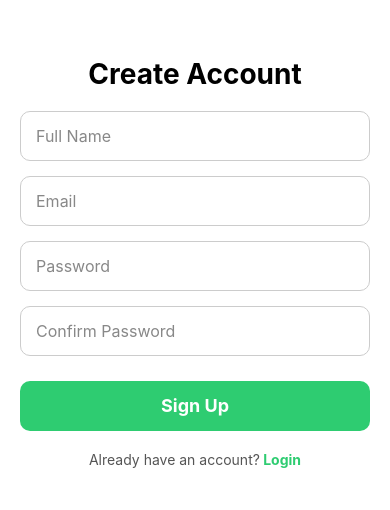
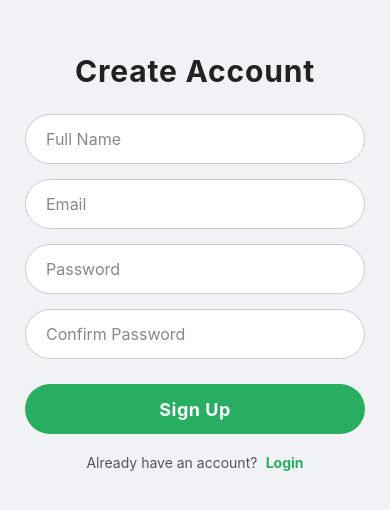
Before and after one commit to Sweep76/tasky, a React Native app: screen /Signup in a window 390 px wide. Shown: the part 160-670 px from the top of the page. Built offline with nearby package versions, Linux system fonts and the light colour scheme.

Commit message:
style: refix layout signupstyle ratio

```diff
--- a/styles/signupStyles.ts
+++ b/styles/signupStyles.ts
@@ -5,37 +5,41 @@ const styles = StyleSheet.create({
     flex: 1,
     justifyContent: "center",
     alignItems: "center",
-    backgroundColor: "#fff",
-    paddingHorizontal: 20,
+    backgroundColor: "#f0f2f5",
+    paddingHorizontal: 25,
   },
   title: {
-    fontSize: 28,
-    fontWeight: "bold",
-    marginBottom: 20,
+    fontSize: 30,
+    fontWeight: "700",
+    color: "#222",
+    marginBottom: 25,
+    letterSpacing: 0.8,
   },
   input: {
     width: "100%",
     height: 50,
-    borderWidth: 1,
-    borderColor: "#ccc",
-    borderRadius: 10,
-    paddingHorizontal: 15,
+    backgroundColor: "#fff",
+    borderRadius: 25,
+    paddingHorizontal: 20,
     fontSize: 16,
     marginBottom: 15,
+    borderWidth: 1.5,
+    borderColor: "#ccc",
   },
   button: {
-    backgroundColor: "#2ecc71",
+    backgroundColor: "#27ae60",
     width: "100%",
     height: 50,
     justifyContent: "center",
     alignItems: "center",
-    borderRadius: 10,
+    borderRadius: 25,
     marginTop: 10,
   },
   buttonText: {
     color: "#fff",
     fontSize: 18,
     fontWeight: "bold",
+    letterSpacing: 0.5,
   },
   signupContainer: {
     flexDirection: "row",
@@ -47,8 +51,9 @@ const styles = StyleSheet.create({
   },
   signupLink: {
     fontSize: 14,
-    color: "#2ecc71",
+    color: "#27ae60",
     fontWeight: "bold",
+    marginLeft: 5,
   },
 });
 
```
